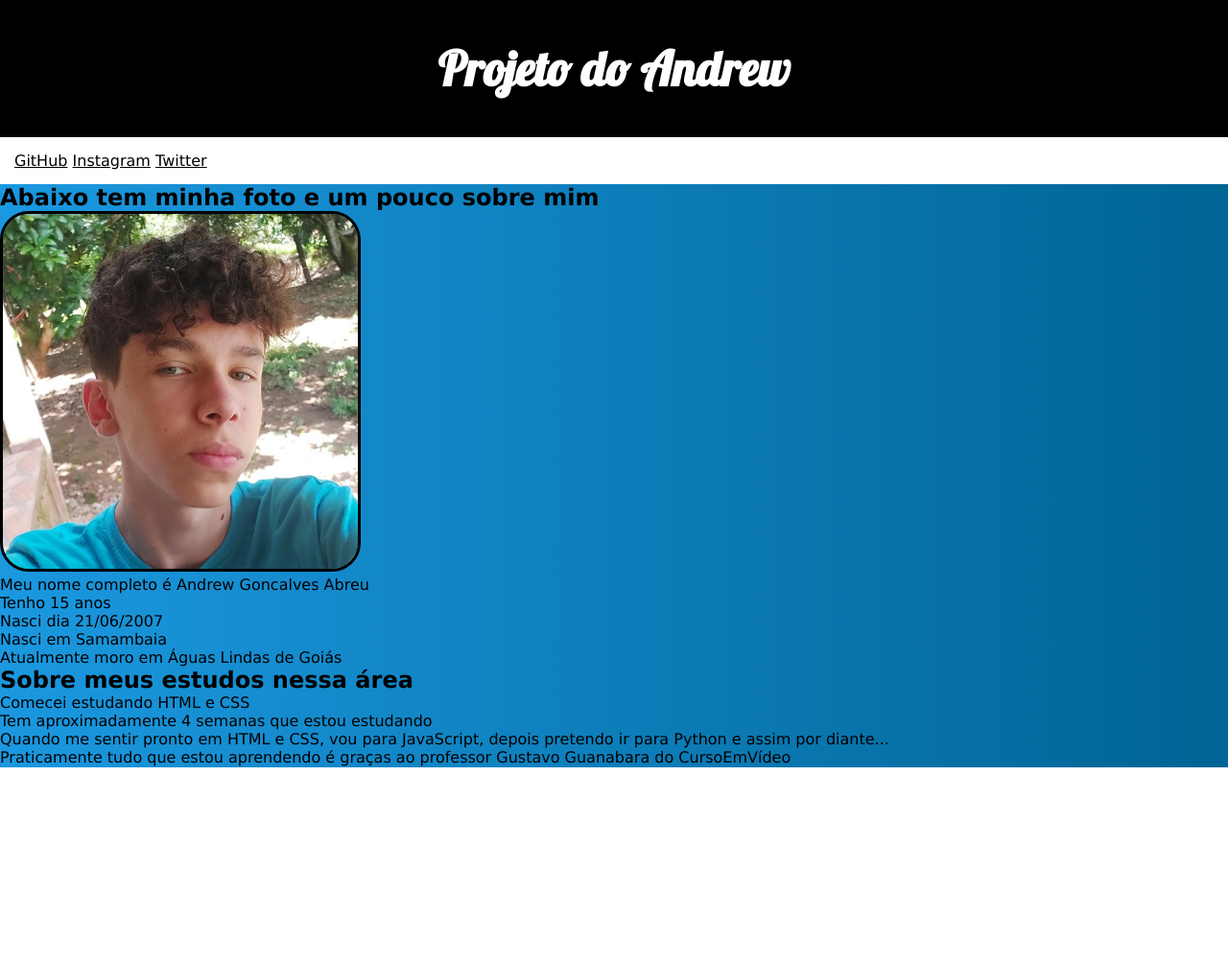
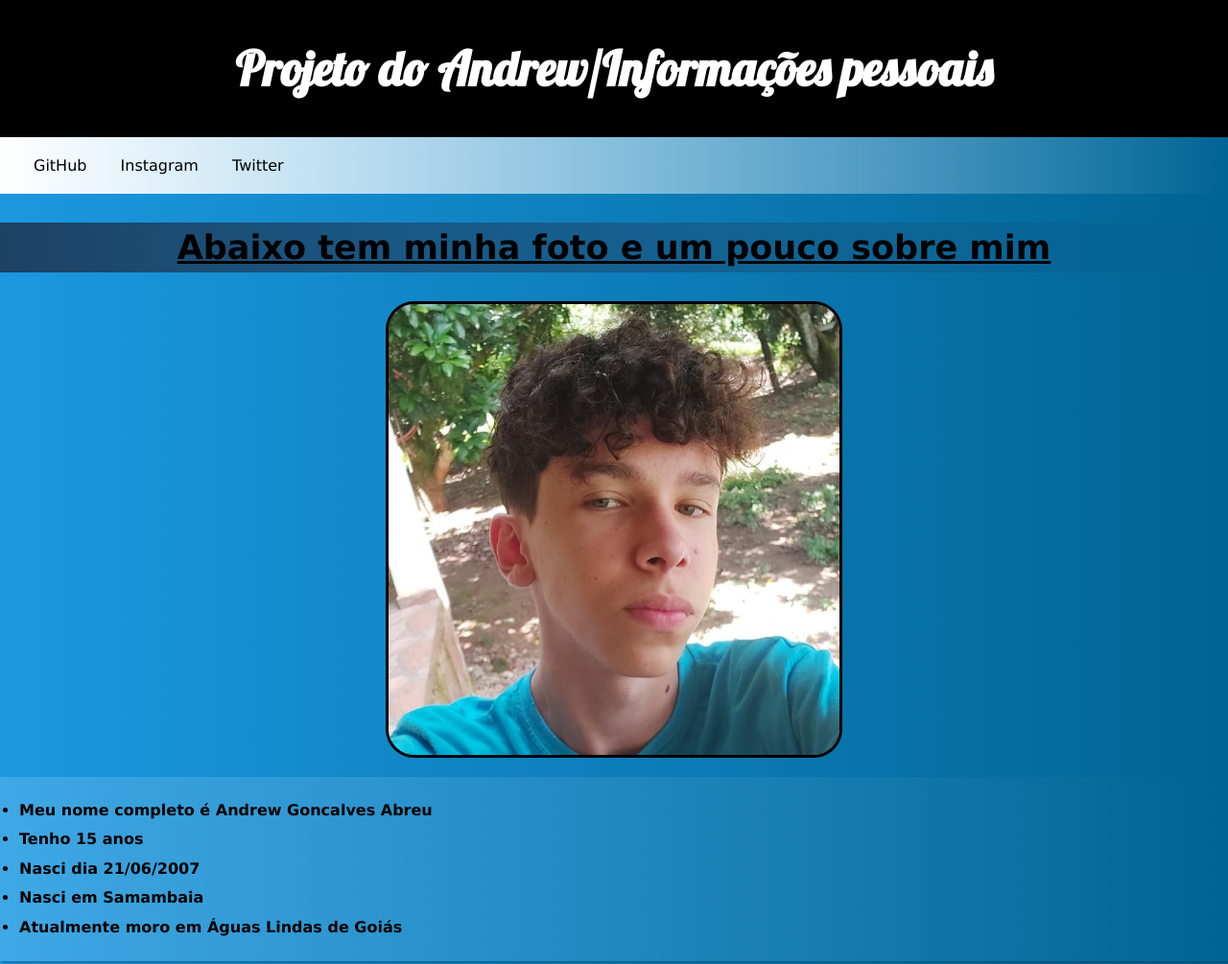
Before and after one commit to andrewgoncalvesabreu/html-css, a plain HTML site: page desafios/desafioproprio/index.html in a window 1280 px wide. Shown: the top 1005 px of the page at 96% size. Before the commit the page ends 800 px from the top, so only its background shows below. Drawn offline with Linux system fonts and the light colour scheme.

Commit message:
Informações sobre mim

```diff
--- a/desafios/desafioproprio/estilo/style.css
+++ b/desafios/desafioproprio/estilo/style.css
@@ -33,22 +33,70 @@ header > h1 {
     font-family: var(--fonte02);
     padding: 40px;
     font-size: 50px;
+}
+
+h2 {
+    margin-top: 30px;
+    margin-bottom: 30px;
+    text-align: center;
+    text-decoration: underline;
+    font-size: 30px;
+    font-size: 35px;
+    background-image: linear-gradient(to right , #1c4163 , transparent);
+    padding: 6px;
+}
 
 
-}
-
 nav {
-    background-color: white;
-    padding: 15px;
+    background-image: linear-gradient(to right , white , transparent);
+    padding: 20px;
 }
 
 nav > a {
+    text-decoration: none;
+    padding: 15px;
     color: black;
+    transition-duration: 0.5s;
+}
+
+nav > a#github:hover {
+    background-color: #9B59B6;
+    padding: 10px;
+    border-radius: 5px;
+}
+
+nav > a#instagram:hover {
+    background-color: #B03186;
+    padding: 10px;
+    border-radius: 5px;
+}
+
+nav > a#twitter:hover {
+    background-color: #00A2E4;
+    padding: 10px;
+    border-radius: 5px;
 }
 
  img {
-    width: 370px;
-    height: 370px;
+    margin: auto;
+    display: block;
+    width: 470px;
+    height: 470px;
     border-radius: 30px;
     border: 3px solid black;
  }
+
+ li > a {
+    color: black;
+
+ }
+
+ article.info{
+    font-weight: bold;
+    box-shadow: 2px 2px 2px #13293d58;
+    line-height: 1.9em;
+    padding:20px;
+    margin-top: 20px;
+    background-image:linear-gradient(to right , rgba(255, 255, 255, 0.155) , transparent) ;
+
+ }
--- a/desafios/desafioproprio/index.html
+++ b/desafios/desafioproprio/index.html
@@ -10,19 +10,21 @@
 </head>
 <body>
     <header>
-        <h1>Projeto do Andrew</h1>
+        <h1>Projeto do Andrew/Informações pessoais</h1>
         <nav>
-            <a href="#" target="_blank" id="github">GitHub</a>
-            <a href="#">Instagram</a>
-            <a href="#">Twitter</a>
+            <a href="https://github.com/andrewgoncalvesabreu/" target="_blank" id="github">GitHub</a>
+            <a href="https://www.instagram.com/andrewgoncalves_/" target="_blank" id="instagram">Instagram</a>
+            <a href="https://twitter.com/ysallys106" target="_blank" id="twitter">Twitter</a>
         </nav>
     </header>
     <main>
         <h2>Abaixo tem minha foto e um pouco sobre mim</h2>
-        <picture>
-            <img src="imagens/andrewfoto.jpg" alt="Este sou eu, Andrew.">
-        </picture>
-        <article>
+        <div>
+            <picture>
+                <img src="imagens/andrewfoto.jpg" alt="Este sou eu, Andrew.">
+            </picture>
+        </div>
+        <article class="info">
             <ul>
                 <li>Meu nome completo é Andrew Goncalves Abreu</li>
                 <li>Tenho 15 anos</li>
@@ -32,12 +34,12 @@
             </ul>
         </article>
         <h2>Sobre meus estudos nessa área</h2>
-        <article>
+        <article class="info">
             <ul>
                 <li>Comecei estudando HTML e CSS</li>
                 <li>Tem aproximadamente 4 semanas que estou estudando</li>
                 <li>Quando me sentir pronto em HTML e CSS, vou para JavaScript, depois pretendo ir para Python e assim por diante...</li>
-                <li>Praticamente tudo que estou aprendendo é graças ao professor Gustavo Guanabara do CursoEmVídeo</li>
+                <li>Praticamente tudo que estou aprendendo é graças ao professor <a href="https://github.com/gustavoguanabara">Gustavo Guanabara</a> do <a href="https://cursoemvideo.com/">CursoEmVídeo</a></li>
             </ul>
         </article>
     </main>
```
